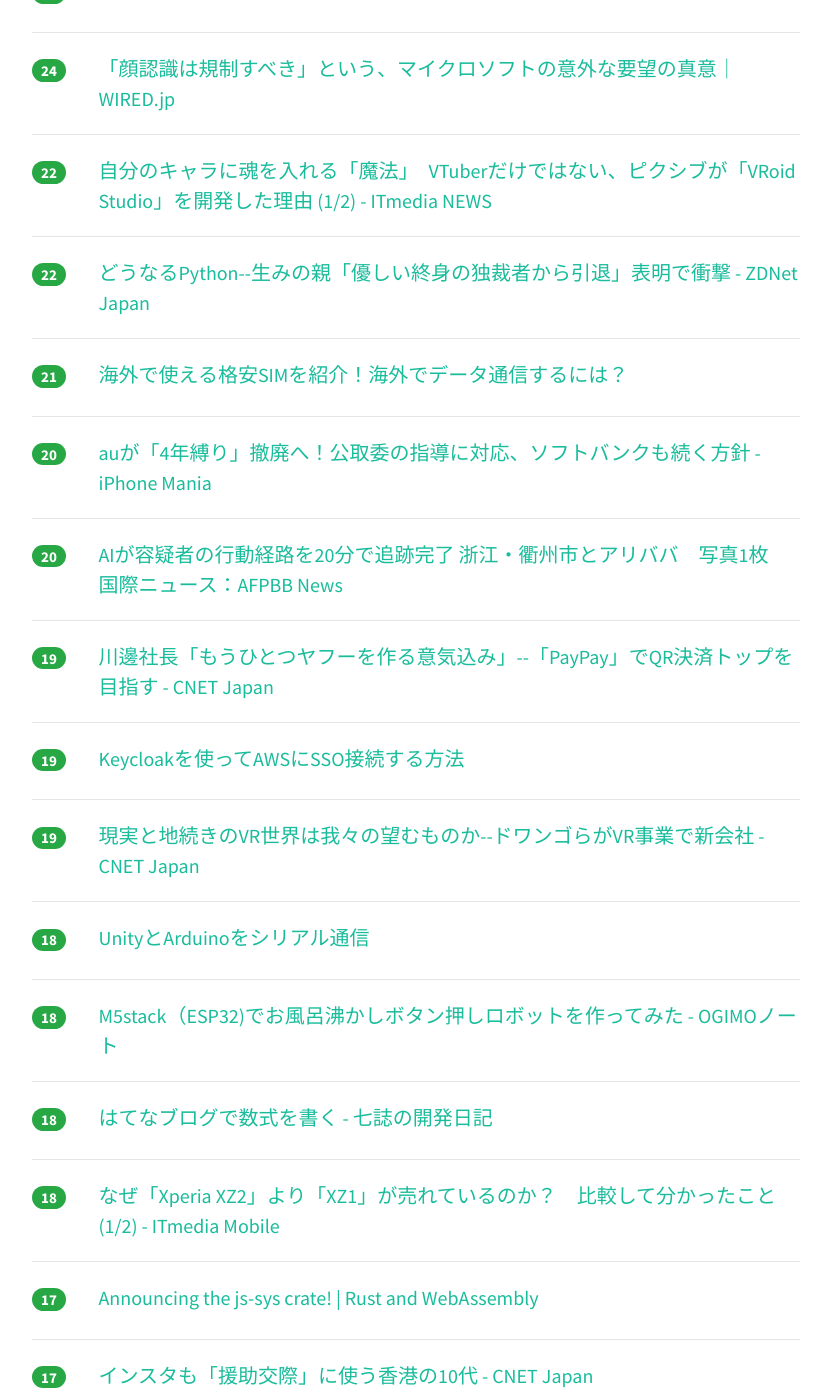
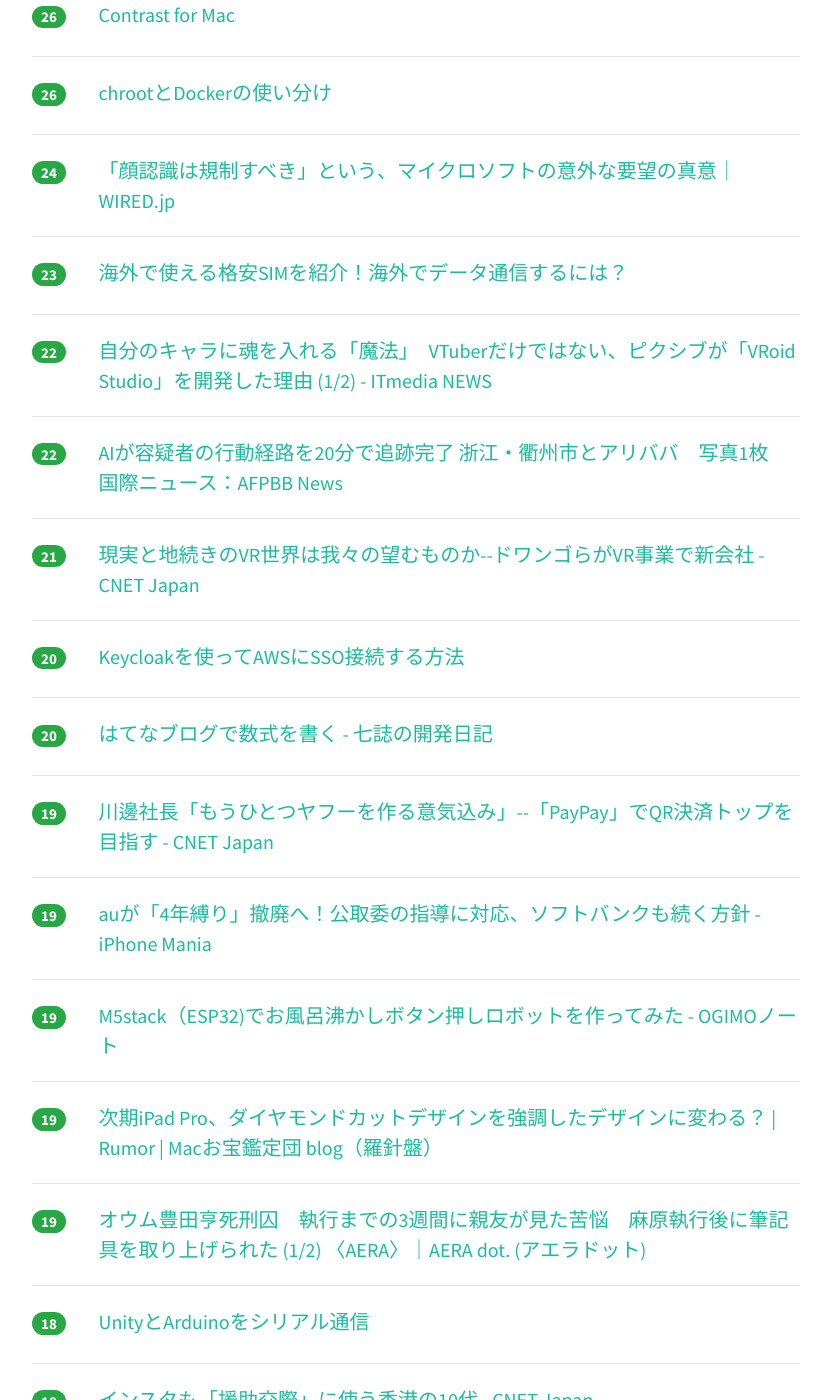
Before and after one commit to yatta47/hatena-matome-site, a Jekyll site: the page built from _posts/2018-07-28-hatena.md, in a window 1280 px wide and 1400 px high, scrolled down 1983 px. Shown: the whole window, without its empty margins (224-1053 px from the left). Built offline with Jekyll 4.4.1, drawn with Linux system fonts in a browser that asks for light colours; nearby versions of some CDN libraries; some of the changed text lies outside the part shown.

Commit message:
Updated 2018-07-28

```diff
--- a/_posts/2018-07-28-hatena.md
+++ b/_posts/2018-07-28-hatena.md
@@ -1,34 +1,39 @@
 ---
 layout: post
 title:  "2018-07-28 はてぶIT"
-date:   2018-07-28 18:01:50
+date:   2018-07-28 19:02:04
 tags: [it-hotentry]
 ---
-66 件のデータあり
+71 件のデータあり
 
 <hr><div class="row">
-<div class="col-1"><span class="badge badge-pill badge-success h2">222</span></div>
+<div class="col-1"><span class="badge badge-pill badge-success h2">227</span></div>
 <div class="col-11"><a href='http://twitter.com/HiromitsuTakagi/status/1022834429356531712' target='_blank'>Hiromitsu Takagiさんのツイート: "全く出鱈目な注意喚起。対策の案内が出鱈目。 https://t.co/gTCApCppvV （ネットワーク報道部記者 郡義之 飯田耕太）"</a></div>
 </div>
 <hr>
 <div class="row">
-<div class="col-1"><span class="badge badge-pill badge-success h2">176</span></div>
+<div class="col-1"><span class="badge badge-pill badge-success h2">197</span></div>
 <div class="col-11"><a href='https://blog.amedama.jp/entry/2018/07/28/003342' target='_blank'>Python: Selenium + Headless Chrome で Web ページ全体のスクリーンショットを撮る - CUBE SUGAR CONTAINER</a></div>
 </div>
 <hr>
 <div class="row">
-<div class="col-1"><span class="badge badge-pill badge-success h2">171</span></div>
+<div class="col-1"><span class="badge badge-pill badge-success h2">177</span></div>
 <div class="col-11"><a href='https://tech.nikkeibp.co.jp/atcl/nxt/news/18/02165/' target='_blank'>多摩のビル建設現場火災、AWS向けデータセンターの可能性が濃厚 | 日経 xTECH（クロステック）</a></div>
 </div>
 <hr>
 <div class="row">
-<div class="col-1"><span class="badge badge-pill badge-success h2">155</span></div>
+<div class="col-1"><span class="badge badge-pill badge-success h2">168</span></div>
+<div class="col-11"><a href='http://nomolk.hatenablog.com/entry/2018/07/28/005600' target='_blank'>Python+OpenCVで居眠りを検出してArduinoでエアコンの設定温度を下げる - nomolkのブログ</a></div>
+</div>
+<hr>
+<div class="row">
+<div class="col-1"><span class="badge badge-pill badge-success h2">162</span></div>
 <div class="col-11"><a href='http://kabumatome.doorblog.jp/archives/65923409.html' target='_blank'>安藤ハザマ、Amazonの新データセンターと噂の工事中建物を燃やす : 市況かぶ全力２階建</a></div>
 </div>
 <hr>
 <div class="row">
-<div class="col-1"><span class="badge badge-pill badge-success h2">154</span></div>
-<div class="col-11"><a href='http://nomolk.hatenablog.com/entry/2018/07/28/005600' target='_blank'>Python+OpenCVで居眠りを検出してArduinoでエアコンの設定温度を下げる - nomolkのブログ</a></div>
+<div class="col-1"><span class="badge badge-pill badge-success h2">92</span></div>
+<div class="col-11"><a href='https://smhn.info/201807-nhk-trendmicro' target='_blank'>NHK、トレンドマイクロの言い分を垂れ流し。本当に必要な対策を掲載せず – すまほん!!</a></div>
 </div>
 <hr>
 <div class="row">
@@ -37,28 +42,23 @@ tags: [it-hotentry]
 </div>
 <hr>
 <div class="row">
-<div class="col-1"><span class="badge badge-pill badge-success h2">62</span></div>
-<div class="col-11"><a href='https://smhn.info/201807-nhk-trendmicro' target='_blank'>NHK、トレンドマイクロの言い分を垂れ流し。本当に必要な対策を掲載せず – すまほん!!</a></div>
-</div>
-<hr>
-<div class="row">
 <div class="col-1"><span class="badge badge-pill badge-success h2">48</span></div>
 <div class="col-11"><a href='https://qiita.com/cawpea/items/c6cc6e2b9baaec1bca62' target='_blank'>Vue.jsで開発を始める前に決めておきたい事</a></div>
 </div>
 <hr>
 <div class="row">
-<div class="col-1"><span class="badge badge-pill badge-success h2">40</span></div>
+<div class="col-1"><span class="badge badge-pill badge-success h2">42</span></div>
 <div class="col-11"><a href='https://qiita.com/HeRo/items/4e65dcc82783b2766c03' target='_blank'>GAS のGoogle謹製CLIツール clasp</a></div>
+</div>
+<hr>
+<div class="row">
+<div class="col-1"><span class="badge badge-pill badge-success h2">41</span></div>
+<div class="col-11"><a href='https://tatsu-zine.com/books/clean-architecture' target='_blank'>Clean Architecture 達人に学ぶソフトウェアの構造と設計【委託】 - 達人出版会</a></div>
 </div>
 <hr>
 <div class="row">
 <div class="col-1"><span class="badge badge-pill badge-success h2">35</span></div>
 <div class="col-11"><a href='https://design-develop.net/design/20-free-adobe-xd-ui-kits.html' target='_blank'>デザイナーのための フリーAdobe XD用UIキット20種「20 Free Adobe XD UI Kits For Web & Mobile App Designers」 | DesignDevelop</a></div>
-</div>
-<hr>
-<div class="row">
-<div class="col-1"><span class="badge badge-pill badge-success h2">33</span></div>
-<div class="col-11"><a href='https://tatsu-zine.com/books/clean-architecture' target='_blank'>Clean Architecture 達人に学ぶソフトウェアの構造と設計【委託】 - 達人出版会</a></div>
 </div>
 <hr>
 <div class="row">
@@ -72,18 +72,28 @@ tags: [it-hotentry]
 </div>
 <hr>
 <div class="row">
-<div class="col-1"><span class="badge badge-pill badge-success h2">29</span></div>
+<div class="col-1"><span class="badge badge-pill badge-success h2">30</span></div>
 <div class="col-11"><a href='https://japan.cnet.com/article/35122553/' target='_blank'>［ブックレビュー］伝えるコツは順番にあった--「一番伝わる説明の順番」 - CNET Japan</a></div>
 </div>
 <hr>
 <div class="row">
-<div class="col-1"><span class="badge badge-pill badge-success h2">27</span></div>
+<div class="col-1"><span class="badge badge-pill badge-success h2">30</span></div>
+<div class="col-11"><a href='https://speakerdeck.com/budougumi0617/traps-and-explanations-in-go' target='_blank'>初級者向けGoの落とし穴と解説 / Traps and Explanations in Go - Speaker Deck</a></div>
+</div>
+<hr>
+<div class="row">
+<div class="col-1"><span class="badge badge-pill badge-success h2">30</span></div>
+<div class="col-11"><a href='https://japan.zdnet.com/article/35123118/' target='_blank'>どうなるPython--生みの親「優しい終身の独裁者から引退」表明で衝撃 - ZDNet Japan</a></div>
+</div>
+<hr>
+<div class="row">
+<div class="col-1"><span class="badge badge-pill badge-success h2">28</span></div>
 <div class="col-11"><a href='http://appllio.com/smartphone-document-print-out-cvs' target='_blank'>スマホにあるPDF・エクセル等の文書をコンビニで印刷する方法【セブン／ローソン／ファミマなど】 | アプリオ</a></div>
 </div>
 <hr>
 <div class="row">
-<div class="col-1"><span class="badge badge-pill badge-success h2">27</span></div>
-<div class="col-11"><a href='https://speakerdeck.com/budougumi0617/traps-and-explanations-in-go' target='_blank'>初級者向けGoの落とし穴と解説 / Traps and Explanations in Go - Speaker Deck</a></div>
+<div class="col-1"><span class="badge badge-pill badge-success h2">26</span></div>
+<div class="col-11"><a href='https://usecontrast.com/' target='_blank'>Contrast for Mac</a></div>
 </div>
 <hr>
 <div class="row">
@@ -92,13 +102,13 @@ tags: [it-hotentry]
 </div>
 <hr>
 <div class="row">
-<div class="col-1"><span class="badge badge-pill badge-success h2">25</span></div>
-<div class="col-11"><a href='https://usecontrast.com/' target='_blank'>Contrast for Mac</a></div>
+<div class="col-1"><span class="badge badge-pill badge-success h2">24</span></div>
+<div class="col-11"><a href='https://wired.jp/2018/07/27/regulation-of-facial-recognition/' target='_blank'>「顔認識は規制すべき」という、マイクロソフトの意外な要望の真意｜WIRED.jp</a></div>
 </div>
 <hr>
 <div class="row">
-<div class="col-1"><span class="badge badge-pill badge-success h2">24</span></div>
-<div class="col-11"><a href='https://wired.jp/2018/07/27/regulation-of-facial-recognition/' target='_blank'>「顔認識は規制すべき」という、マイクロソフトの意外な要望の真意｜WIRED.jp</a></div>
+<div class="col-1"><span class="badge badge-pill badge-success h2">23</span></div>
+<div class="col-11"><a href='https://simchange.jp/travel-sim/' target='_blank'>海外で使える格安SIMを紹介！海外でデータ通信するには？</a></div>
 </div>
 <hr>
 <div class="row">
@@ -108,22 +118,22 @@ tags: [it-hotentry]
 <hr>
 <div class="row">
 <div class="col-1"><span class="badge badge-pill badge-success h2">22</span></div>
-<div class="col-11"><a href='https://japan.zdnet.com/article/35123118/' target='_blank'>どうなるPython--生みの親「優しい終身の独裁者から引退」表明で衝撃 - ZDNet Japan</a></div>
+<div class="col-11"><a href='http://www.afpbb.com/articles/-/3184066' target='_blank'>AIが容疑者の行動経路を20分で追跡完了 浙江・衢州市とアリババ　写真1枚　国際ニュース：AFPBB News</a></div>
 </div>
 <hr>
 <div class="row">
 <div class="col-1"><span class="badge badge-pill badge-success h2">21</span></div>
-<div class="col-11"><a href='https://simchange.jp/travel-sim/' target='_blank'>海外で使える格安SIMを紹介！海外でデータ通信するには？</a></div>
+<div class="col-11"><a href='https://japan.cnet.com/article/35123181/' target='_blank'>現実と地続きのVR世界は我々の望むものか--ドワンゴらがVR事業で新会社 - CNET Japan</a></div>
 </div>
 <hr>
 <div class="row">
 <div class="col-1"><span class="badge badge-pill badge-success h2">20</span></div>
-<div class="col-11"><a href='https://iphone-mania.jp/news-220166/' target='_blank'>auが「4年縛り」撤廃へ！公取委の指導に対応、ソフトバンクも続く方針 - iPhone Mania</a></div>
+<div class="col-11"><a href='https://www.ryuzee.com/contents/blog/7129' target='_blank'>Keycloakを使ってAWSにSSO接続する方法</a></div>
 </div>
 <hr>
 <div class="row">
 <div class="col-1"><span class="badge badge-pill badge-success h2">20</span></div>
-<div class="col-11"><a href='http://www.afpbb.com/articles/-/3184066' target='_blank'>AIが容疑者の行動経路を20分で追跡完了 浙江・衢州市とアリババ　写真1枚　国際ニュース：AFPBB News</a></div>
+<div class="col-11"><a href='http://7shi.hateblo.jp/entry/2018/07/27/185311' target='_blank'>はてなブログで数式を書く - 七誌の開発日記</a></div>
 </div>
 <hr>
 <div class="row">
@@ -133,12 +143,22 @@ tags: [it-hotentry]
 <hr>
 <div class="row">
 <div class="col-1"><span class="badge badge-pill badge-success h2">19</span></div>
-<div class="col-11"><a href='https://www.ryuzee.com/contents/blog/7129' target='_blank'>Keycloakを使ってAWSにSSO接続する方法</a></div>
+<div class="col-11"><a href='https://iphone-mania.jp/news-220166/' target='_blank'>auが「4年縛り」撤廃へ！公取委の指導に対応、ソフトバンクも続く方針 - iPhone Mania</a></div>
 </div>
 <hr>
 <div class="row">
 <div class="col-1"><span class="badge badge-pill badge-success h2">19</span></div>
-<div class="col-11"><a href='https://japan.cnet.com/article/35123181/' target='_blank'>現実と地続きのVR世界は我々の望むものか--ドワンゴらがVR事業で新会社 - CNET Japan</a></div>
+<div class="col-11"><a href='http://ogimotokin.hatenablog.com/entry/2018/07/28/020711' target='_blank'>M5stack（ESP32)でお風呂沸かしボタン押しロボットを作ってみた - OGIMOノート</a></div>
+</div>
+<hr>
+<div class="row">
+<div class="col-1"><span class="badge badge-pill badge-success h2">19</span></div>
+<div class="col-11"><a href='http://www.macotakara.jp/blog/rumor/entry-35399.html' target='_blank'>次期iPad Pro、ダイヤモンドカットデザインを強調したデザインに変わる？ | Rumor | Macお宝鑑定団 blog（羅針盤）</a></div>
+</div>
+<hr>
+<div class="row">
+<div class="col-1"><span class="badge badge-pill badge-success h2">19</span></div>
+<div class="col-11"><a href='https://dot.asahi.com/aera/2018072800012.html' target='_blank'>オウム豊田亨死刑囚　執行までの3週間に親友が見た苦悩　麻原執行後に筆記具を取り上げられた (1/2) 〈AERA〉｜AERA dot. (アエラドット)</a></div>
 </div>
 <hr>
 <div class="row">
@@ -148,17 +168,7 @@ tags: [it-hotentry]
 <hr>
 <div class="row">
 <div class="col-1"><span class="badge badge-pill badge-success h2">18</span></div>
-<div class="col-11"><a href='http://ogimotokin.hatenablog.com/entry/2018/07/28/020711' target='_blank'>M5stack（ESP32)でお風呂沸かしボタン押しロボットを作ってみた - OGIMOノート</a></div>
-</div>
-<hr>
-<div class="row">
-<div class="col-1"><span class="badge badge-pill badge-success h2">18</span></div>
-<div class="col-11"><a href='http://7shi.hateblo.jp/entry/2018/07/27/185311' target='_blank'>はてなブログで数式を書く - 七誌の開発日記</a></div>
-</div>
-<hr>
-<div class="row">
-<div class="col-1"><span class="badge badge-pill badge-success h2">18</span></div>
-<div class="col-11"><a href='http://www.itmedia.co.jp/mobile/articles/1807/28/news020.html' target='_blank'>なぜ「Xperia XZ2」より「XZ1」が売れているのか？　比較して分かったこと (1/2) - ITmedia Mobile</a></div>
+<div class="col-11"><a href='https://japan.cnet.com/article/35122990/' target='_blank'>インスタも「援助交際」に使う香港の10代 - CNET Japan</a></div>
 </div>
 <hr>
 <div class="row">
@@ -168,22 +178,22 @@ tags: [it-hotentry]
 <hr>
 <div class="row">
 <div class="col-1"><span class="badge badge-pill badge-success h2">17</span></div>
-<div class="col-11"><a href='https://japan.cnet.com/article/35122990/' target='_blank'>インスタも「援助交際」に使う香港の10代 - CNET Japan</a></div>
+<div class="col-11"><a href='http://www.itmedia.co.jp/mobile/articles/1807/28/news020.html' target='_blank'>なぜ「Xperia XZ2」より「XZ1」が売れているのか？　比較して分かったこと (1/2) - ITmedia Mobile</a></div>
+</div>
+<hr>
+<div class="row">
+<div class="col-1"><span class="badge badge-pill badge-success h2">17</span></div>
+<div class="col-11"><a href='https://japan.cnet.com/article/35123021/' target='_blank'>会社員の半数以上が“昭和的な会社や働き方”--イメージは「休暇が取りづらい」 - CNET Japan</a></div>
+</div>
+<hr>
+<div class="row">
+<div class="col-1"><span class="badge badge-pill badge-success h2">16</span></div>
+<div class="col-11"><a href='http://www.itmedia.co.jp/news/articles/1807/27/news100.html' target='_blank'>これも“俺の嫁召還装置”に？　3Dモデルを立体視できる透明箱形ディスプレイ「Looking Glass」登場 - ITmedia NEWS</a></div>
 </div>
 <hr>
 <div class="row">
 <div class="col-1"><span class="badge badge-pill badge-success h2">16</span></div>
 <div class="col-11"><a href='https://japan.cnet.com/article/35123097/' target='_blank'>従業員が今後も使いたいICTツールはノートPCに接続するPCモニタ--IDC調べ - CNET Japan</a></div>
-</div>
-<hr>
-<div class="row">
-<div class="col-1"><span class="badge badge-pill badge-success h2">16</span></div>
-<div class="col-11"><a href='https://japan.cnet.com/article/35123021/' target='_blank'>会社員の半数以上が“昭和的な会社や働き方”--イメージは「休暇が取りづらい」 - CNET Japan</a></div>
-</div>
-<hr>
-<div class="row">
-<div class="col-1"><span class="badge badge-pill badge-success h2">15</span></div>
-<div class="col-11"><a href='http://www.itmedia.co.jp/news/articles/1807/27/news100.html' target='_blank'>これも“俺の嫁召還装置”に？　3Dモデルを立体視できる透明箱形ディスプレイ「Looking Glass」登場 - ITmedia NEWS</a></div>
 </div>
 <hr>
 <div class="row">
@@ -193,7 +203,7 @@ tags: [it-hotentry]
 <hr>
 <div class="row">
 <div class="col-1"><span class="badge badge-pill badge-success h2">15</span></div>
-<div class="col-11"><a href='http://www.macotakara.jp/blog/rumor/entry-35399.html' target='_blank'>次期iPad Pro、ダイヤモンドカットデザインを強調したデザインに変わる？ | Rumor | Macお宝鑑定団 blog（羅針盤）</a></div>
+<div class="col-11"><a href='https://jp.techcrunch.com/2018/07/28/2018-07-27-google-home-routines-vs-schedule/' target='_blank'>Google Assistantで複数の一連の仕事をスケジューリングできるようになった | TechCrunch Japan</a></div>
 </div>
 <hr>
 <div class="row">
@@ -202,18 +212,13 @@ tags: [it-hotentry]
 </div>
 <hr>
 <div class="row">
-<div class="col-1"><span class="badge badge-pill badge-success h2">14</span></div>
-<div class="col-11"><a href='https://jp.techcrunch.com/2018/07/28/2018-07-27-google-home-routines-vs-schedule/' target='_blank'>Google Assistantで複数の一連の仕事をスケジューリングできるようになった | TechCrunch Japan</a></div>
-</div>
-<hr>
-<div class="row">
-<div class="col-1"><span class="badge badge-pill badge-success h2">14</span></div>
-<div class="col-11"><a href='https://dot.asahi.com/aera/2018072800012.html' target='_blank'>オウム豊田亨死刑囚　執行までの3週間に親友が見た苦悩　麻原執行後に筆記具を取り上げられた (1/2) 〈AERA〉｜AERA dot. (アエラドット)</a></div>
+<div class="col-1"><span class="badge badge-pill badge-success h2">13</span></div>
+<div class="col-11"><a href='http://blog.livedoor.jp/skeltia_vergber/archives/51543955.html' target='_blank'>Skeltia_vergber on the Web : 杉田水脈著『「LGBT」支援の度が過ぎる』を全文書き起こす（転載歓迎）</a></div>
 </div>
 <hr>
 <div class="row">
 <div class="col-1"><span class="badge badge-pill badge-success h2">13</span></div>
-<div class="col-11"><a href='http://blog.livedoor.jp/skeltia_vergber/archives/51543955.html' target='_blank'>Skeltia_vergber on the Web : 杉田水脈著『「LGBT」支援の度が過ぎる』を全文書き起こす（転載歓迎）</a></div>
+<div class="col-11"><a href='https://dev.classmethod.jp/cloud/aws/higobashi-aws-5-angular-appsync/' target='_blank'>HIGOBASHI.AWS 第5回 応用編 実践サーバーレス「AngularとAWS AppSyncで作るサーバーレスアプリケーション」を話しました #higobashiaws ｜ Developers.IO</a></div>
 </div>
 <hr>
 <div class="row">
@@ -224,11 +229,6 @@ tags: [it-hotentry]
 <div class="row">
 <div class="col-1"><span class="badge badge-pill badge-success h2">12</span></div>
 <div class="col-11"><a href='http://shinh.hatenablog.com/entry/2018/07/27/033124' target='_blank'>ICFP programming contest 2018 - 兼雑記</a></div>
-</div>
-<hr>
-<div class="row">
-<div class="col-1"><span class="badge badge-pill badge-success h2">12</span></div>
-<div class="col-11"><a href='https://dev.classmethod.jp/cloud/aws/higobashi-aws-5-angular-appsync/' target='_blank'>HIGOBASHI.AWS 第5回 応用編 実践サーバーレス「AngularとAWS AppSyncで作るサーバーレスアプリケーション」を話しました #higobashiaws ｜ Developers.IO</a></div>
 </div>
 <hr>
 <div class="row">
@@ -248,6 +248,11 @@ tags: [it-hotentry]
 <hr>
 <div class="row">
 <div class="col-1"><span class="badge badge-pill badge-success h2">11</span></div>
+<div class="col-11"><a href='https://thinkit.co.jp/article/14721' target='_blank'>LinuxCon Chinaで中国人エンジニアに聞いた中国のオープンソース事情 | Think IT（シンクイット）</a></div>
+</div>
+<hr>
+<div class="row">
+<div class="col-1"><span class="badge badge-pill badge-success h2">11</span></div>
 <div class="col-11"><a href='https://github.com/mkaz/termgraph' target='_blank'>mkaz/termgraph: a python command-line tool which draws basic graphs in the terminal</a></div>
 </div>
 <hr>
@@ -258,7 +263,7 @@ tags: [it-hotentry]
 <hr>
 <div class="row">
 <div class="col-1"><span class="badge badge-pill badge-success h2">10</span></div>
-<div class="col-11"><a href='https://thinkit.co.jp/article/14721' target='_blank'>LinuxCon Chinaで中国人エンジニアに聞いた中国のオープンソース事情 | Think IT（シンクイット）</a></div>
+<div class="col-11"><a href='https://www.sedge-design.com/2018/07/decade-to-zio.html' target='_blank'>ヒーローのデザイン 仮面ライダーディケイドからジオウを探る|SedgeDesign</a></div>
 </div>
 <hr>
 <div class="row">
@@ -273,12 +278,22 @@ tags: [it-hotentry]
 <hr>
 <div class="row">
 <div class="col-1"><span class="badge badge-pill badge-success h2">9</span></div>
-<div class="col-11"><a href='https://www.sedge-design.com/2018/07/decade-to-zio.html' target='_blank'>ヒーローのデザイン 仮面ライダーディケイドからジオウを探る|SedgeDesign</a></div>
+<div class="col-11"><a href='https://hb.matsumoto-r.jp/entry/2018/07/27/234649' target='_blank'>エンジニアでもある僕が国際会議で発表して思ったこと - 人間とウェブの未来</a></div>
+</div>
+<hr>
+<div class="row">
+<div class="col-1"><span class="badge badge-pill badge-success h2">9</span></div>
+<div class="col-11"><a href='https://gigazine.net/news/20180728-modifying-washer-fluid/' target='_blank'>車のウォッシャーを魔改造して給水マシンに変えてしまった猛者が登場 - GIGAZINE</a></div>
 </div>
 <hr>
 <div class="row">
 <div class="col-1"><span class="badge badge-pill badge-success h2">8</span></div>
 <div class="col-11"><a href='https://jp.techcrunch.com/2018/07/27/shibuya-bit-valley/' target='_blank'>CAやDeNAらが「シブヤ・ビットバレー」プロジェクト開始、渋谷をIT分野の世界的技術拠点へ | TechCrunch Japan</a></div>
+</div>
+<hr>
+<div class="row">
+<div class="col-1"><span class="badge badge-pill badge-success h2">8</span></div>
+<div class="col-11"><a href='https://www.slideshare.net/snuffkin/elasticsearch-107454226' target='_blank'>はじめてのElasticsearchクラスタ</a></div>
 </div>
 <hr>
 <div class="row">
@@ -297,18 +312,33 @@ tags: [it-hotentry]
 </div>
 <hr>
 <div class="row">
+<div class="col-1"><span class="badge badge-pill badge-success h2">7</span></div>
+<div class="col-11"><a href='https://ytooyama.hatenadiary.jp/entry/2018/07/27/223815' target='_blank'>Ubuntu 18.04.1を新規インストールするときはapt lineに注意しよう - ytooyamaのブログ</a></div>
+</div>
+<hr>
+<div class="row">
+<div class="col-1"><span class="badge badge-pill badge-success h2">6</span></div>
+<div class="col-11"><a href='https://japanese.engadget.com/2018/07/27/vr-vtuber/' target='_blank'>株式会社バーチャルキャスト設立、VR・VTuberの総合プラットフォームを推進 - Engadget 日本版</a></div>
+</div>
+<hr>
+<div class="row">
 <div class="col-1"><span class="badge badge-pill badge-success h2">6</span></div>
 <div class="col-11"><a href='https://support.apple.com/ja-jp/repair-service-western-japan' target='_blank'>平成 30 年 7 月豪雨による被災者向け特別修理サービスのご案内 | Apple サポート 公式サイト</a></div>
 </div>
 <hr>
 <div class="row">
 <div class="col-1"><span class="badge badge-pill badge-success h2">6</span></div>
-<div class="col-11"><a href='https://hb.matsumoto-r.jp/entry/2018/07/27/234649' target='_blank'>エンジニアでもある僕が国際会議で発表して思ったこと - 人間とウェブの未来</a></div>
+<div class="col-11"><a href='http://www.itmedia.co.jp/pcuser/articles/1807/27/news097.html' target='_blank'>「Amazon Echo Spot」を使いやすくする設定“10選” (1/2) - ITmedia PC USER</a></div>
 </div>
 <hr>
 <div class="row">
-<div class="col-1"><span class="badge badge-pill badge-success h2">5</span></div>
-<div class="col-11"><a href='https://japanese.engadget.com/2018/07/27/vr-vtuber/' target='_blank'>株式会社バーチャルキャスト設立、VR・VTuberの総合プラットフォームを推進 - Engadget 日本版</a></div>
+<div class="col-1"><span class="badge badge-pill badge-success h2">6</span></div>
+<div class="col-11"><a href='https://jp.techcrunch.com/2018/07/28/2018-07-24-google-cloud-wants-enterprises-to-think-beyond-infrastructure/' target='_blank'>2018-07-24-google-cloud-wants-enterprises-to-think-beyond-infrastructure</a></div>
+</div>
+<hr>
+<div class="row">
+<div class="col-1"><span class="badge badge-pill badge-success h2">6</span></div>
+<div class="col-11"><a href='https://headlines.yahoo.co.jp/article?a=20180728-00000012-sasahi-soci' target='_blank'>オウム豊田亨死刑囚　執行までの3週間に親友が見た苦悩　麻原執行後に筆記具を取り上げられた〈AERA〉（AERA dot.） - Yahoo!ニュース</a></div>
 </div>
 <hr>
 <div class="row">
@@ -323,16 +353,11 @@ tags: [it-hotentry]
 <hr>
 <div class="row">
 <div class="col-1"><span class="badge badge-pill badge-success h2">5</span></div>
-<div class="col-11"><a href='https://www.slideshare.net/snuffkin/elasticsearch-107454226' target='_blank'>はじめてのElasticsearchクラスタ</a></div>
-</div>
-<hr>
-<div class="row">
-<div class="col-1"><span class="badge badge-pill badge-success h2">5</span></div>
-<div class="col-11"><a href='https://ytooyama.hatenadiary.jp/entry/2018/07/27/223815' target='_blank'>Ubuntu 18.04.1を新規インストールするときはapt lineに注意しよう - ytooyamaのブログ</a></div>
+<div class="col-11"><a href='https://qiita.com/stkhsh/items/9c23d38282d2836d023f' target='_blank'>CSSの擬似要素のプロパティをjQueryで動的に変えてみた</a></div>
 </div>
 <hr>
 <div class="row">
 <div class="col-1"><span class="badge badge-pill badge-success h2">4</span></div>
-<div class="col-11"><a href='https://qiita.com/stkhsh/items/9c23d38282d2836d023f' target='_blank'>CSSの擬似要素のプロパティをjQueryで動的に変えてみた</a></div>
+<div class="col-11"><a href='https://qiita.com/kecy/items/1005d5ca6a0216b144d9' target='_blank'>ReactとWeb3.jsでEthereumブロックチェーンのエクスプローラを作ってみる #1</a></div>
 </div>
 <hr>
```
